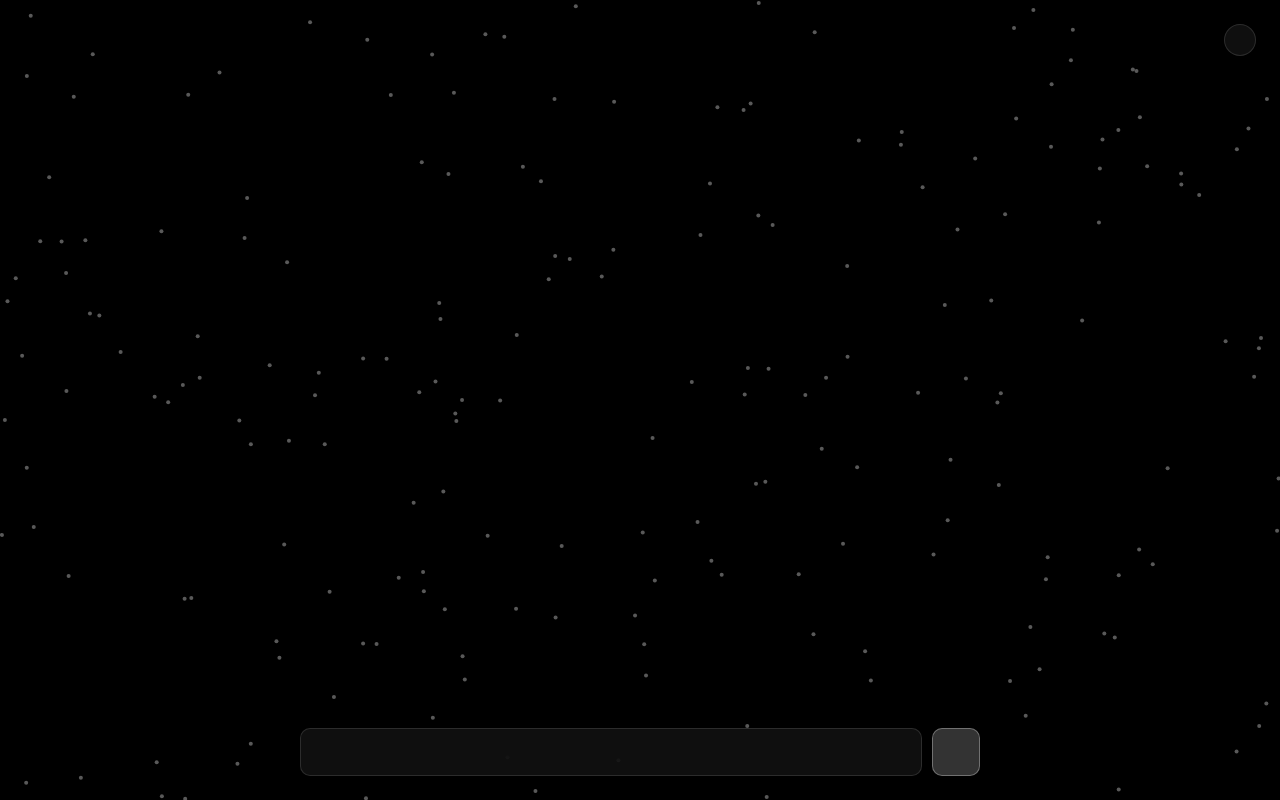
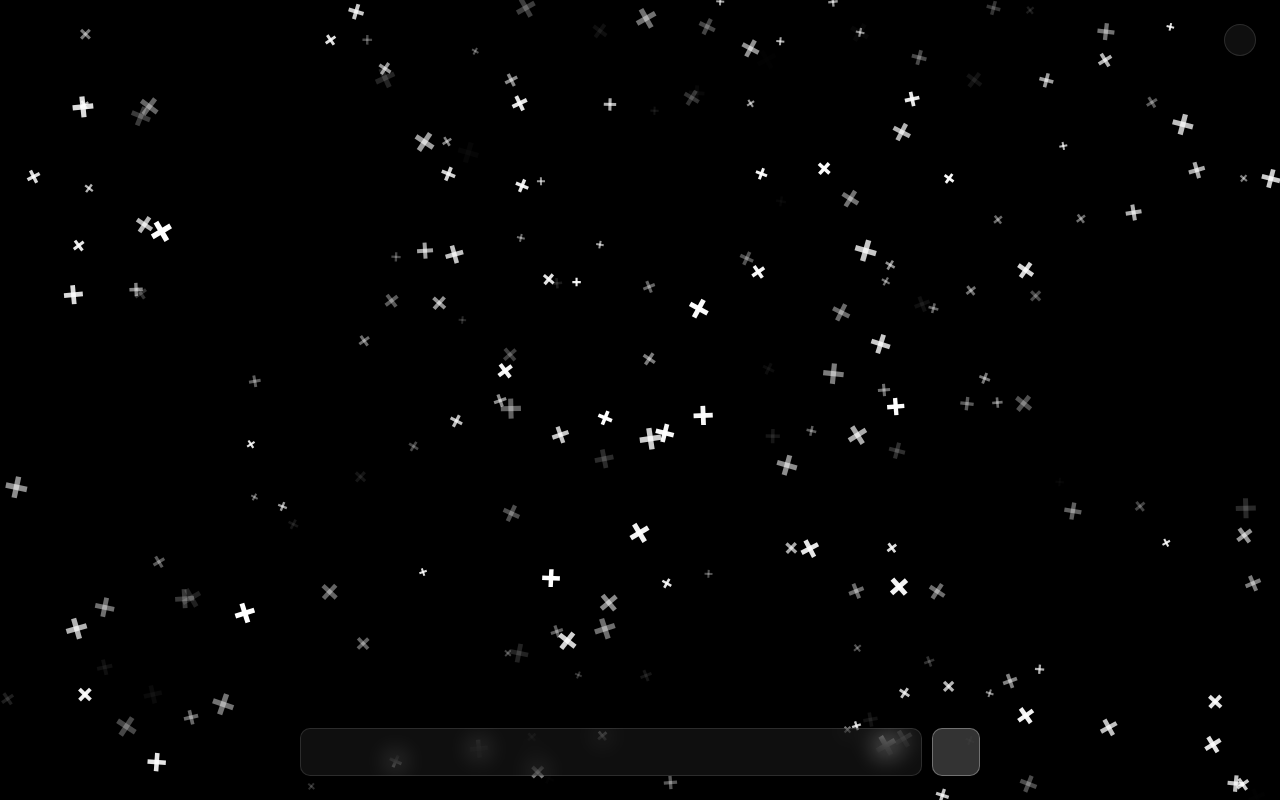
Before and after one commit to rexaril/kaenengpt, a website: page index.html in a window 1280 px wide. Drawn offline with Linux system fonts and the light colour scheme.

Commit message:
Update index.html

```diff
--- a/index.html
+++ b/index.html
@@ -171,31 +171,77 @@ let w,h;
 function resize() { w=canvas.width=innerWidth; h=canvas.height=innerHeight; }
 addEventListener('resize', resize);
 resize();
-
 /* ---------- stars ---------- */
 const stars = [];
-for(let i=0;i<200;i++){
-  const angle=Math.random()*Math.PI*2;
-  const speed=0.2+Math.random()*0.8;
-  stars.push({x:Math.random()*w,y:Math.random()*h,vx:Math.cos(angle)*speed,vy:Math.sin(angle)*speed});
+for (let i = 0; i < 200; i++) {
+  const angle = Math.random() * Math.PI * 2;
+  const speed = 0.2 + Math.random() * 0.8;
+  stars.push({
+    x: Math.random() * w,
+    y: Math.random() * h,
+    vx: Math.cos(angle) * speed,
+    vy: Math.sin(angle) * speed,
+    size: 2 + Math.random() * 4,      // arm-length multiplier
+    alpha: Math.random(),
+    alphaDir: Math.random() < 0.5 ? 1 : -1,
+    sparkleSpeed: 0.015 + Math.random() * 0.015, // individual twinkle speed
+    rot: Math.random() * Math.PI * 2  // random rotation
+  });
 }
-let starSpeedMult=1;
-function drawStars(){
+
+let starSpeedMult = 1;
+
+/* 4-pointed star with long arms ------------------------------------------ */
+function drawStar(ctx, x, y, arm, rot = 0) {
   ctx.save();
-  ctx.globalAlpha=0.35;
-  ctx.fillStyle='#fff';
-  stars.forEach(s=>{
-    ctx.beginPath();
-    ctx.arc(s.x,s.y,2,0,Math.PI*2);
-    ctx.fill();
-    s.x+=s.vx*starSpeedMult;
-    s.y+=s.vy*starSpeedMult;
-    if(s.x<0)s.x=w;if(s.x>w)s.x=0;
-    if(s.y<0)s.y=h;if(s.y>h)s.y=0;
+  ctx.translate(x, y);
+  ctx.rotate(rot);
+
+  const thick = Math.max(1, arm * 0.25); // cross thickness
+  ctx.beginPath();
+  // vertical bar
+  ctx.moveTo(-thick, -arm);
+  ctx.lineTo(thick, -arm);
+  ctx.lineTo(thick, arm);
+  ctx.lineTo(-thick, arm);
+  ctx.closePath();
+  ctx.fill();
+  // horizontal bar
+  ctx.beginPath();
+  ctx.moveTo(-arm, -thick);
+  ctx.lineTo(arm, -thick);
+  ctx.lineTo(arm, thick);
+  ctx.lineTo(-arm, thick);
+  ctx.closePath();
+  ctx.fill();
+
+  ctx.restore();
+}
+
+/* render loop -------------------------------------------------------------- */
+function drawStars() {
+  ctx.save();
+  stars.forEach(s => {
+    // sparkle / fade
+    s.alpha += s.sparkleSpeed * s.alphaDir;
+    if (s.alpha >= 1) { s.alpha = 1; s.alphaDir = -1; }
+    if (s.alpha <= 0) { s.alpha = 0; s.alphaDir = 1; }
+
+    ctx.globalAlpha = s.alpha;
+    ctx.fillStyle = '#fff';
+    drawStar(ctx, s.x, s.y, s.size * 1.8, s.rot); // long arms + rotation
+
+    // movement
+    s.x += s.vx * starSpeedMult;
+    s.y += s.vy * starSpeedMult;
+    // wrap
+    if (s.x < 0) s.x = w;
+    if (s.x > w) s.x = 0;
+    if (s.y < 0) s.y = h;
+    if (s.y > h) s.y = 0;
   });
   ctx.restore();
 }
-
 /* ---------- abstract nebulae ---------- */
 const nebulae=[];
 function rebuildNebulae(count){
```
